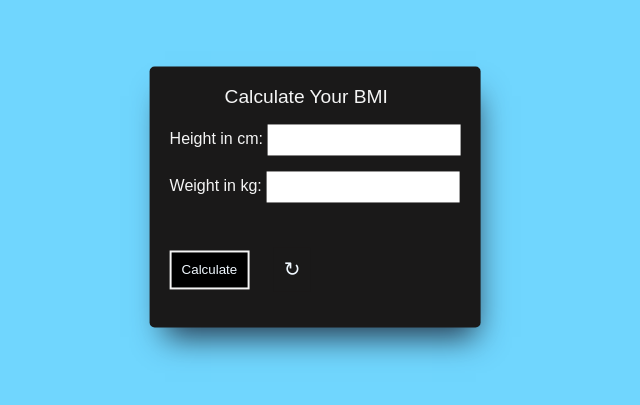
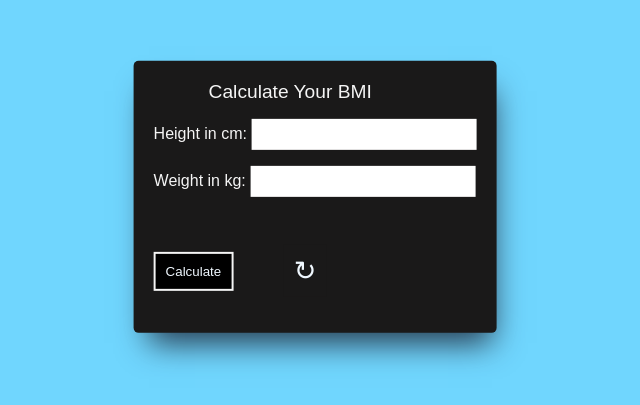
Before and after one commit to Subhajitsdev/BMI-calculator, a plain HTML site: page index.html in a window 1280 px wide. Shown: the part 203-608 px from the top of the page, without its empty margins (325-965 px from the left). Drawn offline with Linux system fonts and the light colour scheme.

Commit message:
Update style.css

```diff
--- a/style.css
+++ b/style.css
@@ -22,7 +22,7 @@ span{
 }
 input{
     outline: none;
-    padding: 8px;
+    padding: 8px 24px;
     border: none;
 
 }
@@ -53,7 +53,7 @@ button{
 #reset {
     color: aliceblue;
     border: none;
-    font-size: 20px;
+    font-size: 27px;
     cursor: pointer;
     background-color: rgb(26, 25, 25);
     padding: 10px;
```
